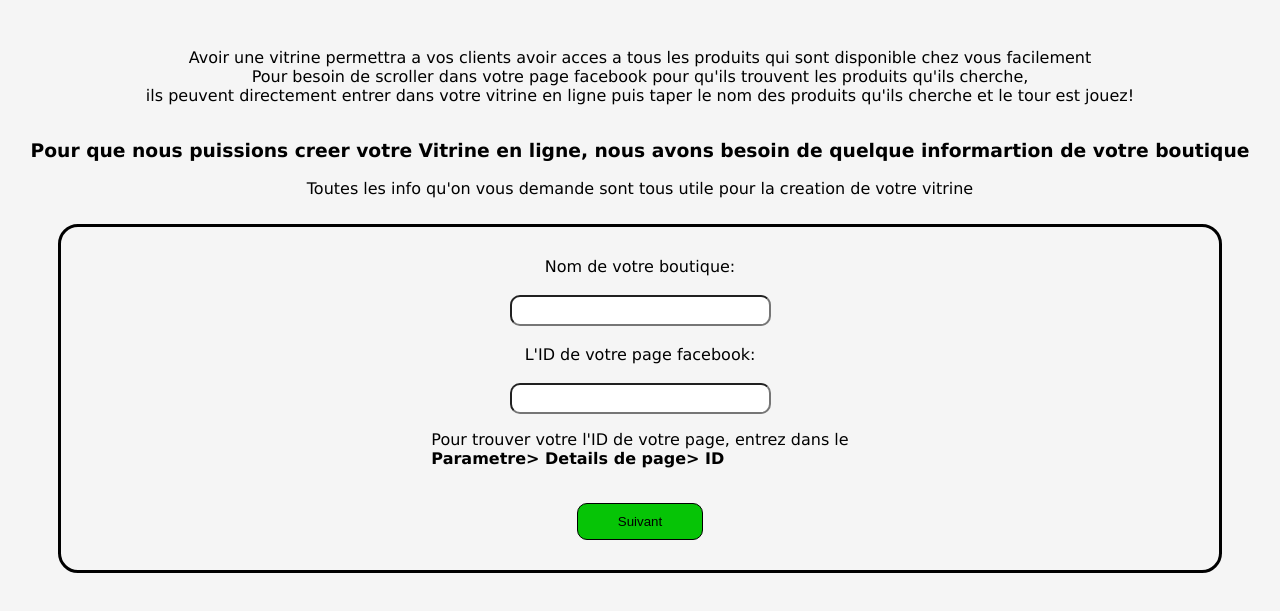
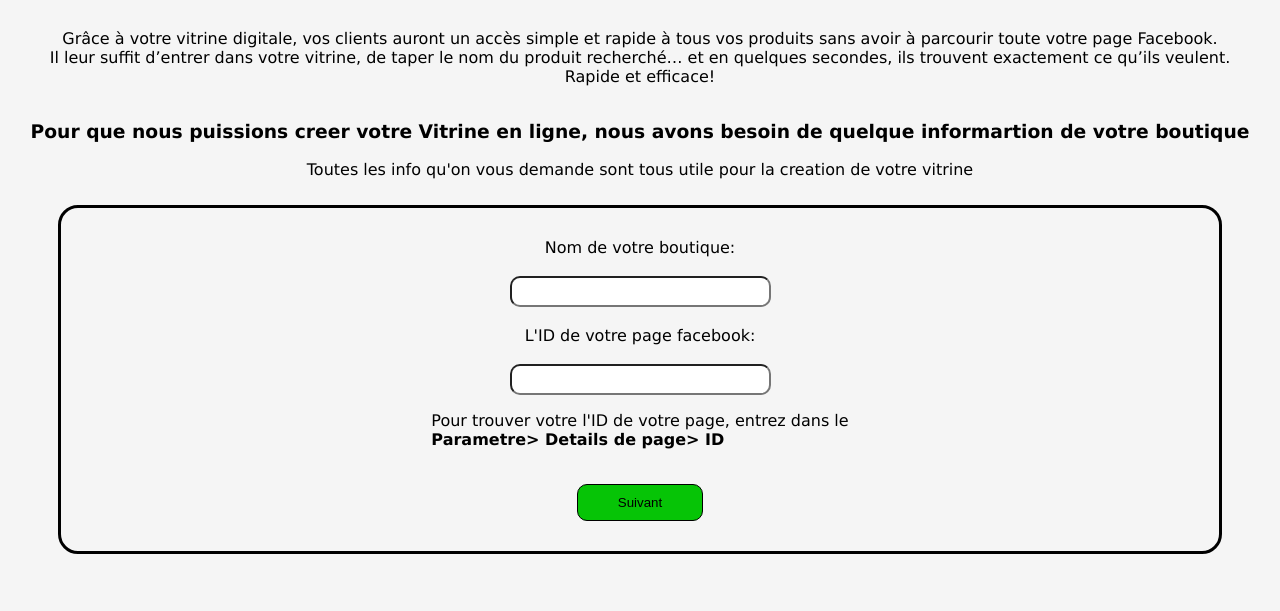
Before and after one commit to StyveEvyts005/boutika, a plain HTML site: page index.html in a window 1280 px wide. Shown: the part 209-820 px from the top of the page. Drawn offline with Linux system fonts and the light colour scheme.

Commit message:
Update index.html

```diff
--- a/index.html
+++ b/index.html
@@ -17,9 +17,8 @@
         </div>
 
         <div class="conten1">
-           <p style="text-align: center;"><br>Avoir une vitrine permettra a vos clients avoir acces a tous les produits qui sont disponible chez vous facilement
-           <br>Pour besoin de scroller dans votre page facebook pour qu'ils trouvent les produits qu'ils cherche,
-            <br>ils peuvent directement entrer dans votre vitrine en ligne puis taper le nom des produits qu'ils cherche et le tour est jouez!
+           <p style="text-align: center;">Grâce à votre vitrine digitale, vos clients auront un accès simple et rapide à tous vos produits sans avoir à parcourir toute votre page Facebook.
+<br>Il leur suffit d’entrer dans votre vitrine, de taper le nom du produit recherché… et en quelques secondes, ils trouvent exactement ce qu’ils veulent. <br>Rapide et efficace!
           </p>
           <h3>Pour que nous puissions creer votre Vitrine en ligne, nous avons besoin de quelque informartion de votre boutique</h3>
            <p style="margin-top: 0;">Toutes les info qu'on vous demande sont tous utile pour la creation de votre vitrine</p>
```
